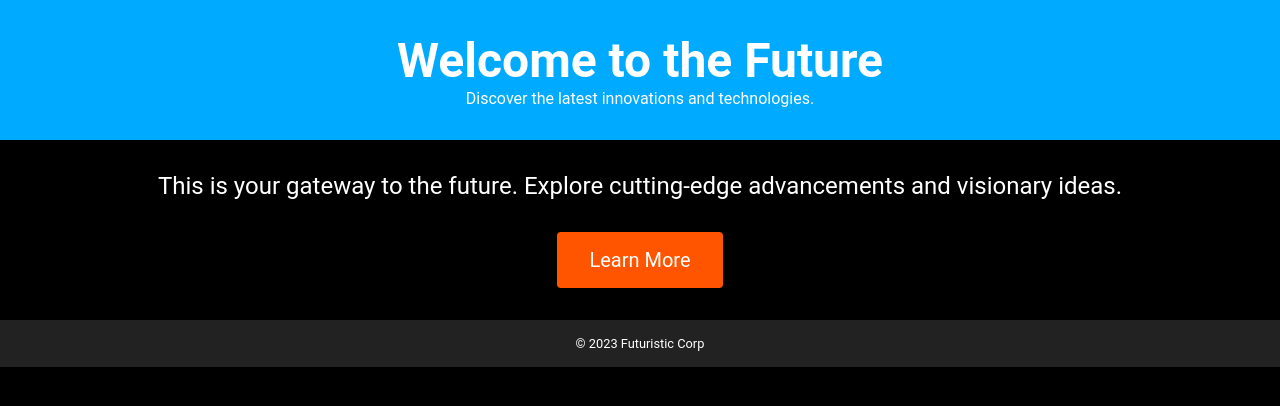
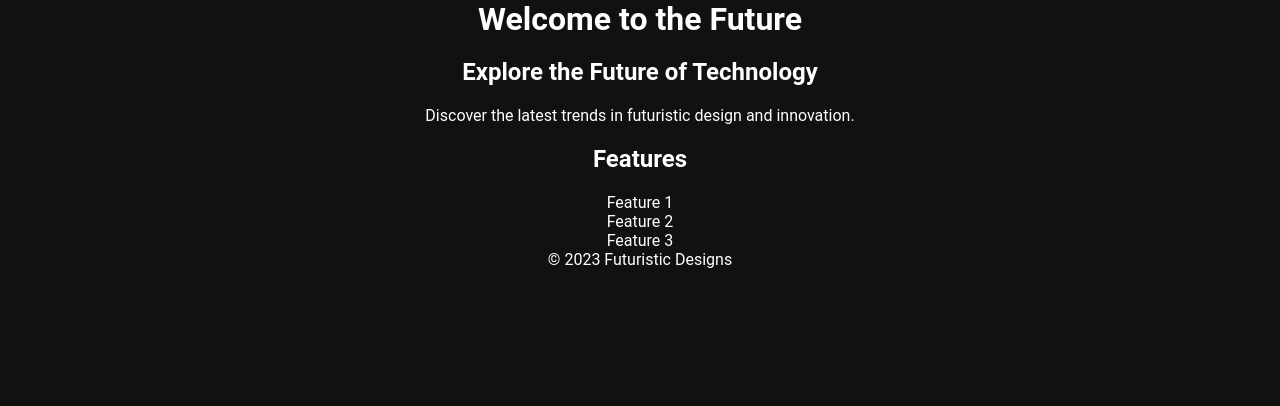
Before and after one commit to johnapmaher/landing-page, a plain HTML site: page index.html in a window 1280 px wide. Drawn offline with Linux system fonts and the light colour scheme.

Commit message:
Update index.html

```diff
--- a/index.html
+++ b/index.html
@@ -7,18 +7,24 @@
     <link rel="stylesheet" href="styles.css">
 </head>
 <body>
-    <canvas id="matrix-bg"></canvas>
-    <div class="header">
+    <header>
         <h1>Welcome to the Future</h1>
-        <p>Discover the latest innovations and technologies.</p>
-    </div>
-    <div class="content">
-        <p>This is your gateway to the future. Explore cutting-edge advancements and visionary ideas.</p>
-        <a href="#learn-more" class="cta-button">Learn More</a>
-    </div>
-    <div class="footer">
-        <p>&copy; 2023 Futuristic Corp</p>
-    </div>
+    </header>
+    <main>
+        <section class="intro">
+            <h2>Explore the Future of Technology</h2>
+            <p>Discover the latest trends in futuristic design and innovation.</p>
+        </section>
+        <section class="features">
+            <h2>Features</h2>
+            <div class="feature">Feature 1</div>
+            <div class="feature">Feature 2</div>
+            <div class="feature">Feature 3</div>
+        </section>
+    </main>
+    <footer>
+        <p>&copy; 2023 Futuristic Designs</p>
+    </footer>
     <script src="script.js"></script>
 </body>
 </html>
```
